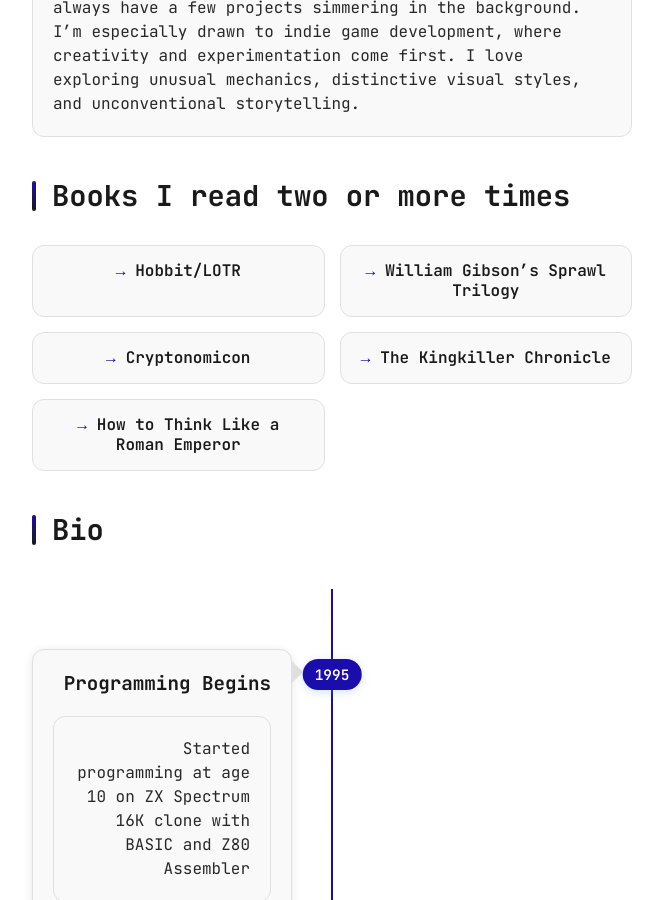
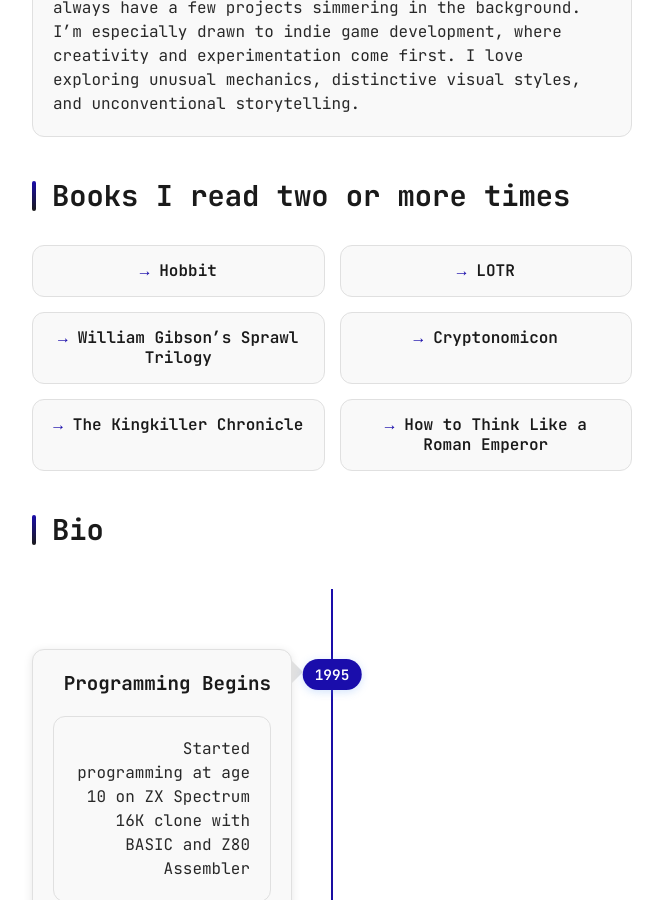
Before and after one commit to vshvedov/vladcodes, a Jekyll site: the page built from about/index.md, in a window 1280 px wide and 900 px high, scrolled down 1446 px. Shown: the whole window, without its empty margins (308-971 px from the left). Built offline with Jekyll 4.4.1, drawn with Linux system fonts in a browser that asks for light colours; our own code applies the rules of GitHub Pages for plain Markdown files.

```diff
--- a/about/index.md
+++ b/about/index.md
@@ -18,7 +18,8 @@ Game development remains my favorite hobby, and I almost always have a few proje
 
 ## Books I read two or more times
 
-- Hobbit/LOTR
+- Hobbit
+- LOTR
 - William Gibson's Sprawl Trilogy
 - Cryptonomicon
 - The Kingkiller Chronicle
```
